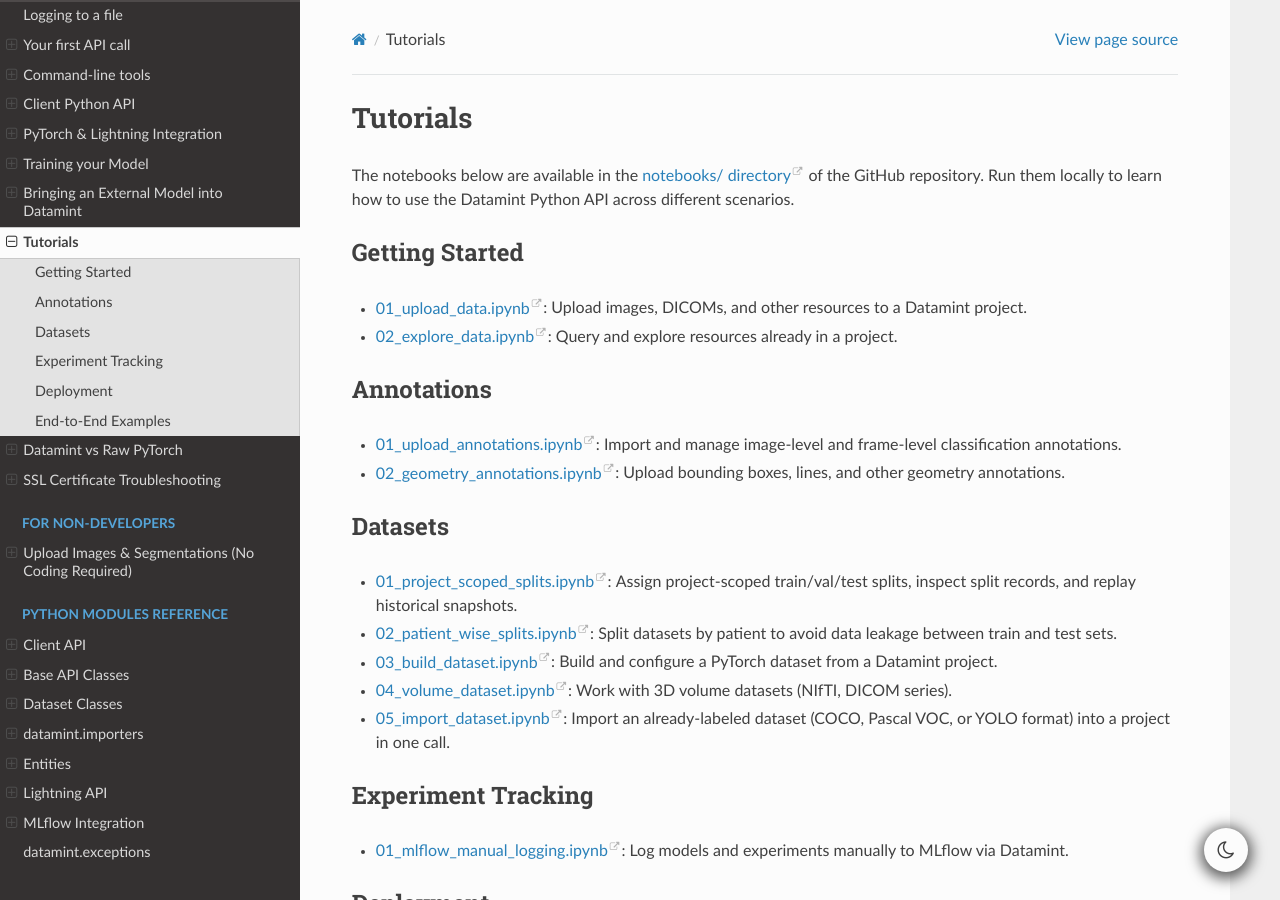
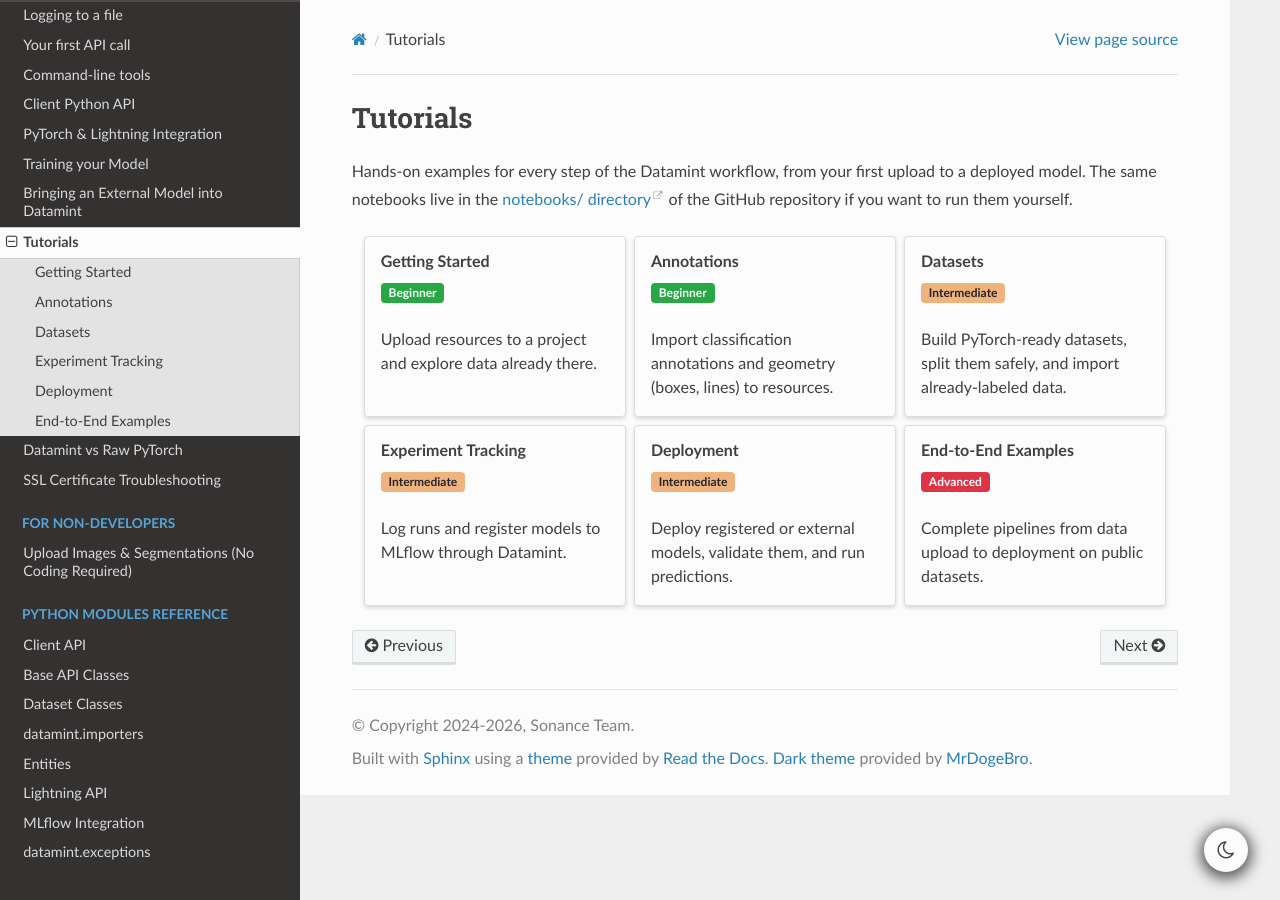
Before and after one commit to SonanceAI/datamint-python-api, a Sphinx documentation site: the page built from docs/source/tutorials.rst, in a window 1280 px wide and 900 px high. Built offline with Sphinx 7.4.7 and the Read the Docs theme 3.1.0, drawn with Linux system fonts in a browser that asks for light colours; some of the changed text lies outside the part shown.

```diff
--- a/docs/requirements.txt
+++ b/docs/requirements.txt
@@ -9,3 +9,4 @@ myst-parser
 sphinx-substitution-extensions
 sphinx-autodoc-typehints
 sphinx-copybutton
+nbsphinx
--- a/docs/source/client_api_content.rst
+++ b/docs/source/client_api_content.rst
@@ -612,7 +612,7 @@ Model registry (MLflow) operations
 ++++++++++++++++++++++++++++++++++
 
 ``api.models`` wraps the underlying MLflow model registry client directly, so
-these calls map one-to-one onto MLflow's own registry API:
+these calls map one-to-one to MLflow's own registry API:
 
 +---------------------------------------------+-------------------------------------------+
 | Method                                      | MLflow equivalent                         |
--- a/docs/source/conf.py
+++ b/docs/source/conf.py
@@ -138,7 +138,14 @@ extensions = [
     'sphinxcontrib.mermaid',
     'sphinx_rtd_dark_mode',
     'sphinx_copybutton',
+    'nbsphinx',
 ]
+
+### nbsphinx ###
+# Notebooks are tutorials with their outputs committed to the repo. Never
+# execute them during the docs build.
+nbsphinx_execute = 'never'
+##########
 
 default_dark_mode = False
 
@@ -163,7 +170,7 @@ autodoc_inherit_docstrings = True
 autosummary_imported_members = True  # Also documents imports in __init__.py
 
 templates_path = ['_templates']
-exclude_patterns = []
+exclude_patterns = ['**.ipynb_checkpoints', 'notebooks/README.md', 'notebooks/**/README.md']
 
 # -- Options for HTML output -------------------------------------------------
 # https://www.sphinx-doc.org/en/master/usage/configuration.html#options-for-html-output
@@ -171,7 +178,6 @@ exclude_patterns = []
 html_theme = "sphinx_rtd_theme"
 html_theme_options = {
     "navigation_depth": 3,
-    "collapse_navigation": False,
     "style_external_links": True,
     "logo_only": False,
 }
--- a/docs/source/tutorials.rst
+++ b/docs/source/tutorials.rst
@@ -1,73 +1,67 @@
 Tutorials
 =========
 
-The notebooks below are available in the `notebooks/ directory <https://github.com/SonanceAI/datamint-python-api/tree/main/notebooks>`_
-of the GitHub repository. Run them locally to learn how to use the Datamint Python API across different scenarios.
+Hands-on examples for every step of the Datamint workflow, from your first upload to a deployed model. The same
+notebooks live in the `notebooks/ directory <https://github.com/SonanceAI/datamint-python-api/tree/main/notebooks>`_
+of the GitHub repository if you want to run them yourself.
 
-Getting Started
----------------
+.. grid:: 1 2 3 3
+   :gutter: 2
 
-* `01_upload_data.ipynb <https://github.com/SonanceAI/datamint-python-api/blob/main/notebooks/01_getting_started/01_upload_data.ipynb>`_: Upload images, DICOMs, and other resources to a Datamint project.
-* `02_explore_data.ipynb <https://github.com/SonanceAI/datamint-python-api/blob/main/notebooks/01_getting_started/02_explore_data.ipynb>`_: Query and explore resources already in a project.
+   .. grid-item-card:: Getting Started
+      :link: tutorials/getting_started
+      :link-type: doc
 
-Annotations
------------
+      :bdg-success:`Beginner`
 
-* `01_upload_annotations.ipynb <https://github.com/SonanceAI/datamint-python-api/blob/main/notebooks/02_annotations/01_upload_annotations.ipynb>`_: Import and manage image-level and frame-level classification annotations.
-* `02_geometry_annotations.ipynb <https://github.com/SonanceAI/datamint-python-api/blob/main/notebooks/02_annotations/02_geometry_annotations.ipynb>`_: Upload bounding boxes, lines, and other geometry annotations.
+      Upload resources to a project and explore data already there.
 
-Datasets
---------
+   .. grid-item-card:: Annotations
+      :link: tutorials/annotations
+      :link-type: doc
 
-* `01_project_scoped_splits.ipynb <https://github.com/SonanceAI/datamint-python-api/blob/main/notebooks/03_datasets/01_project_scoped_splits.ipynb>`_: Assign project-scoped train/val/test splits, inspect split records, and replay historical snapshots.
-* `02_patient_wise_splits.ipynb <https://github.com/SonanceAI/datamint-python-api/blob/main/notebooks/03_datasets/02_patient_wise_splits.ipynb>`_: Split datasets by patient to avoid data leakage between train and test sets.
-* `03_build_dataset.ipynb <https://github.com/SonanceAI/datamint-python-api/blob/main/notebooks/03_datasets/03_build_dataset.ipynb>`_: Build and configure a PyTorch dataset from a Datamint project.
-* `04_volume_dataset.ipynb <https://github.com/SonanceAI/datamint-python-api/blob/main/notebooks/03_datasets/04_volume_dataset.ipynb>`_: Work with 3D volume datasets (NIfTI, DICOM series).
-* `05_import_dataset.ipynb <https://github.com/SonanceAI/datamint-python-api/blob/main/notebooks/03_datasets/05_import_dataset.ipynb>`_: Import an already-labeled dataset (COCO, Pascal VOC, or YOLO format) into a project in one call.
+      :bdg-success:`Beginner`
 
-Experiment Tracking
--------------------
+      Import classification annotations and geometry (boxes, lines) to resources.
 
-* `01_mlflow_manual_logging.ipynb <https://github.com/SonanceAI/datamint-python-api/blob/main/notebooks/04_experiment_tracking/01_mlflow_manual_logging.ipynb>`_: Log models and experiments manually to MLflow via Datamint.
+   .. grid-item-card:: Datasets
+      :link: tutorials/datasets
+      :link-type: doc
 
-Deployment
-----------
+      :bdg-warning:`Intermediate`
 
-* `01_deploy_registered_model.ipynb <https://github.com/SonanceAI/datamint-python-api/blob/main/notebooks/05_deployment/01_deploy_registered_model.ipynb>`_: Deploy a model registered in MLflow as a managed Datamint endpoint.
-* `02_deploy_external_model.ipynb <https://github.com/SonanceAI/datamint-python-api/blob/main/notebooks/05_deployment/02_deploy_external_model.ipynb>`_: Adapt and deploy an externally-trained model in Datamint.
-* `03_validate_model.ipynb <https://github.com/SonanceAI/datamint-python-api/blob/main/notebooks/05_deployment/03_validate_model.ipynb>`_: Validate a model before promoting it to production.
-* `04_predict_images_volumes_and_videos.ipynb <https://github.com/SonanceAI/datamint-python-api/blob/main/notebooks/05_deployment/04_predict_images_volumes_and_videos.ipynb>`_: Run a 2D model on images, 3D volumes, and video frames using automatic prediction bridges.
-* `05_local_docker_build.ipynb <https://github.com/SonanceAI/datamint-python-api/blob/main/notebooks/05_deployment/05_local_docker_build.ipynb>`_: Build and run a model image locally with podman as a pre-deployment sanity check, and predict against it.
+      Build PyTorch-ready datasets, split them safely, and import already-labeled data.
 
-End-to-End Examples
--------------------
+   .. grid-item-card:: Experiment Tracking
+      :link: tutorials/experiment_tracking
+      :link-type: doc
 
-Complete workflows from data upload to deployment.
+      :bdg-warning:`Intermediate`
 
-Each notebook below trains on a public dataset (BCCD, FracAtlas, BUSI, Synapse). The
-download-and-upload step for each one is a single call into ``datamint.examples``, a
-helper module that downloads the raw dataset, uploads it to a Datamint project, and
-creates the matching annotations:
+      Log runs and register models to MLflow through Datamint.
 
-.. code-block:: python
+   .. grid-item-card:: Deployment
+      :link: tutorials/deployment
+      :link-type: doc
 
-   from datamint.examples import bccd_dataset
+      :bdg-warning:`Intermediate`
 
-   project = bccd_dataset.create(project_name="bccd_detection")
+      Deploy registered or external models, validate them, and run predictions.
 
-Other available modules: ``fracatlas_dataset``, ``busi_dataset``, ``synapse_dataset``.
+   .. grid-item-card:: End-to-End Examples
+      :link: tutorials/end_to_end/index
+      :link-type: doc
 
-**Slice-based (2D)**
+      :bdg-danger:`Advanced`
 
-* `01_fracatlas_classification.ipynb <https://github.com/SonanceAI/datamint-python-api/blob/main/notebooks/06_end_to_end/slice_based/01_fracatlas_classification.ipynb>`_: End-to-end classification pipeline on the FracAtlas dataset.
-* `02_busi_segmentation.ipynb <https://github.com/SonanceAI/datamint-python-api/blob/main/notebooks/06_end_to_end/slice_based/02_busi_segmentation.ipynb>`_: Train a 2D segmentation model on the BUSI dataset with ``UNetPPTrainer``, including custom model integration.
-* `03_bccd_detection.ipynb <https://github.com/SonanceAI/datamint-python-api/blob/main/notebooks/06_end_to_end/slice_based/03_bccd_detection.ipynb>`_: Object detection pipeline on the BCCD blood cell dataset.
+      Complete pipelines from data upload to deployment on public datasets.
 
-**Full 3D**
+.. toctree::
+   :hidden:
 
-* `01_synapse_unetrpp.ipynb <https://github.com/SonanceAI/datamint-python-api/blob/main/notebooks/06_end_to_end/full_3d/01_synapse_unetrpp.ipynb>`_: Volumetric segmentation on the Synapse dataset using UNETR++.
-* `02_synapse_nnunet.ipynb <https://github.com/SonanceAI/datamint-python-api/blob/main/notebooks/06_end_to_end/full_3d/02_synapse_nnunet.ipynb>`_: Volumetric segmentation on the Synapse dataset using nnUNet.
-
-**SAM (promptable segmentation)**
-
-* `01_deploy_sam_model.ipynb <https://github.com/SonanceAI/datamint-python-api/blob/main/notebooks/06_end_to_end/sam/01_deploy_sam_model.ipynb>`_: Deploy SAM 3 and run promptable segmentation with text, point, and box prompts.
+   tutorials/getting_started
+   tutorials/annotations
+   tutorials/datasets
+   tutorials/experiment_tracking
+   tutorials/deployment
+   tutorials/end_to_end/index
```
Also changed, not shown: docs/source/tutorials/annotations.rst (added, +10 -0 lines), docs/source/tutorials/datasets.rst (added, +10 -0 lines), docs/source/tutorials/deployment.rst (added, +10 -0 lines), docs/source/tutorials/end_to_end/full_3d.rst (added, +8 -0 lines), docs/source/tutorials/end_to_end/index.rst (added, +24 -0 lines), docs/source/tutorials/end_to_end/sam.rst (added, +8 -0 lines), docs/source/tutorials/end_to_end/slice_based.rst (added, +8 -0 lines), docs/source/tutorials/experiment_tracking.rst (added, +10 -0 lines), docs/source/tutorials/getting_started.rst (added, +10 -0 lines), 5 other files.
